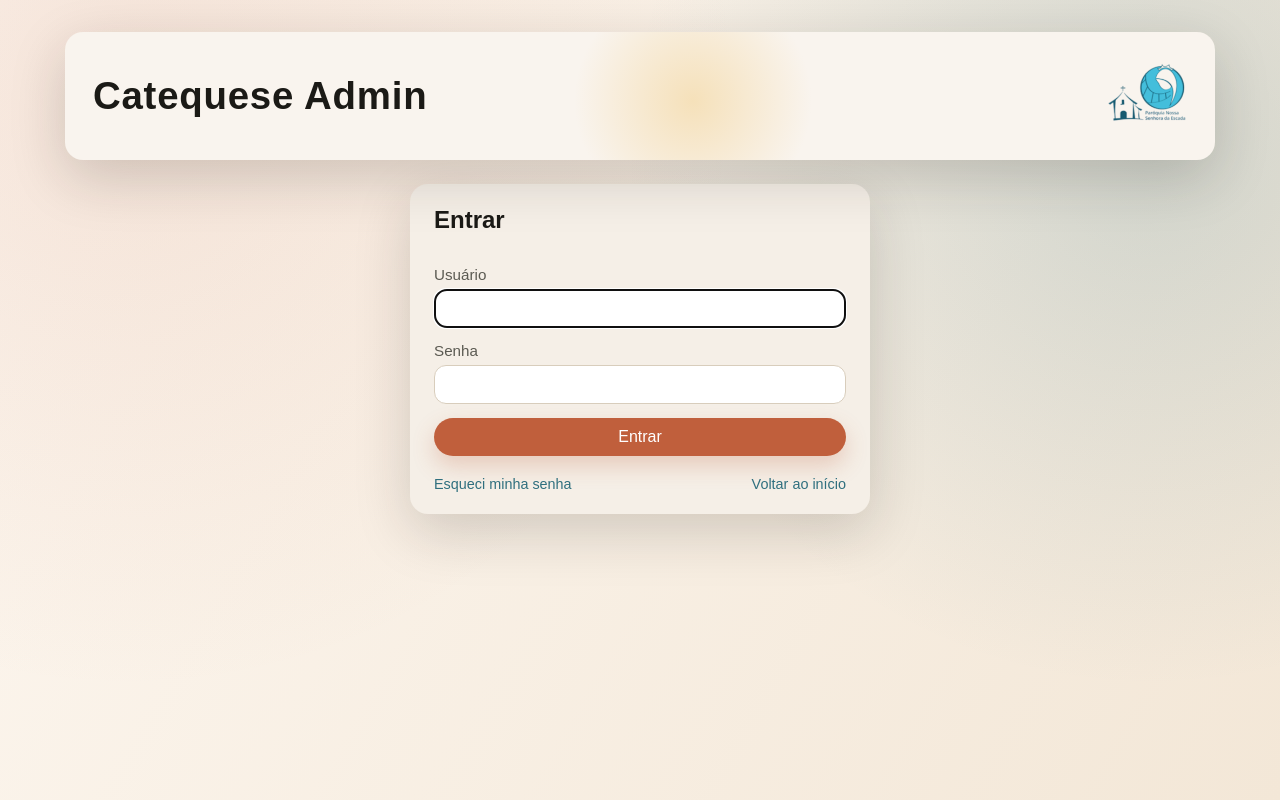
After one commit to shadoways/catequese-escada, a web app: page /login.html in a window 1280 px wide. The commit adds this page. Run offline with its HTML, style and script files only (its server is not run), Linux system fonts and the light colour scheme; data that the repository does not hold is empty.

Commit message:
Etapa 5: telas de login, primeiro acesso e recuperacao de senha
Novos arquivos: auth.js, login.html/js, trocar-senha.html/js,
redefinir-senha.html/js.

- auth.js intercepta o fetch: toda chamada a /api/ sai com o cabecalho
  Authorization, e 401/403 sao tratados num lugar so. Isso evita ter que
  lembrar de tratar sessao em cada ponto que chama a API, inclusive nos
  envios de arquivo do cadastro.
- 401 com token = sessao expirada ou derrubada: limpa e volta ao login. Sem
  token nao redireciona nada, senao um visitante da tela publica de cadastro
  seria jogado para o login por causa de um erro de API.
- 403 com codigo SENHA_PROVISORIA leva direto para a troca obrigatoria.
- A tela de troca obrigatoria esconde a saida lateral: enquanto a senha for
  provisoria o backend barra qualquer outra tela, entao um link voltar so
  levaria a um erro.
- Cadastro segue publico. Consulta e painel exigem login e guardam o destino,
  para o usuario cair direto na aba que tentou abrir.
- Barra de usuario no topo com nome, tipo, trocar senha e sair.

Correcao: .auth-layout form { display: grid } vencia o atributo hidden do
navegador, e o formulario continuava visivel quando o link de recuperacao era
invalido -- mesma armadilha ja vista em .tabs[hidden].

Testado com navegador headless e API simulada: 13 cenarios, incluindo senha
errada, bloqueio 423, primeiro acesso, repeticao divergente, link gasto, link
ausente, sessao expirada e visitante publico.

```diff
--- /dev/null
+++ b/src/main/resources/static/auth.js
@@ -0,0 +1,151 @@
+/*
+ * Camada de sessao compartilhada por todas as telas.
+ *
+ * Precisa ser carregada ANTES de script.js / ficha.js, porque intercepta o
+ * fetch: assim nenhuma chamada a /api/ fica sem o cabecalho Authorization, e
+ * nao e preciso lembrar de tratar 401 em cada lugar que chama a API.
+ */
+(() => {
+  const CHAVE_TOKEN = 'catequese.token';
+  const CHAVE_USUARIO = 'catequese.usuario';
+
+  const lerUsuario = () => {
+    try {
+      const bruto = localStorage.getItem(CHAVE_USUARIO);
+      return bruto ? JSON.parse(bruto) : null;
+    } catch (err) {
+      return null;
+    }
+  };
+
+  const Auth = {
+    token: () => localStorage.getItem(CHAVE_TOKEN),
+
+    usuario: lerUsuario,
+
+    estaLogado: () => Boolean(localStorage.getItem(CHAVE_TOKEN)),
+
+    /** Guarda o que voltou de /api/auth/login ou /trocar-senha. */
+    salvarSessao(dto) {
+      if (dto && dto.token) localStorage.setItem(CHAVE_TOKEN, dto.token);
+      if (dto) {
+        const { token, ...usuario } = dto;
+        localStorage.setItem(CHAVE_USUARIO, JSON.stringify(usuario));
+      }
+    },
+
+    limpar() {
+      localStorage.removeItem(CHAVE_TOKEN);
+      localStorage.removeItem(CHAVE_USUARIO);
+    },
+
+    /** Atalhos de papel. O backend e quem realmente bloqueia; isto so ajusta a tela. */
+    podeEditar: () => Boolean(lerUsuario()?.podeEditar),
+    ehAdmin: () => Boolean(lerUsuario()?.admin),
+
+    irParaLogin(destino) {
+      const params = new URLSearchParams();
+      if (destino) params.set('destino', destino);
+      window.location.href = `login.html${params.toString() ? '?' + params : ''}`;
+    },
+
+    sair() {
+      Auth.limpar();
+      window.location.href = 'login.html';
+    },
+
+    /** Usar no topo de telas que nao fazem sentido sem login. */
+    exigirLogin(destino) {
+      if (Auth.estaLogado()) return true;
+      Auth.irParaLogin(destino);
+      return false;
+    },
+
+    /** Preenche a barrinha de usuario, se a pagina tiver uma. */
+    renderBarraUsuario() {
+      const alvo = document.getElementById('barra-usuario');
+      if (!alvo) return;
+
+      const usuario = lerUsuario();
+      if (!usuario) {
+        alvo.innerHTML =
+          '<a class="botao-falso" href="login.html">Entrar</a>';
+        return;
+      }
+
+      alvo.innerHTML = `
+        <span class="usuario-info">
+          <strong>${escapar(usuario.nome || usuario.username)}</strong>
+          <span class="usuario-tipo">${rotuloTipo(usuario.tipo)}</span>
+        </span>
+        <a class="botao-falso" href="trocar-senha.html">Trocar senha</a>
+        <button type="button" class="secondary" id="btn-sair">Sair</button>
+      `;
+      const botao = document.getElementById('btn-sair');
+      if (botao) botao.addEventListener('click', Auth.sair);
+    }
+  };
+
+  const ROTULOS_TIPO = {
+    CATEQUISTA: 'Catequista',
+    COORDENADOR: 'Coordenador',
+    COORDENADOR_PAROQUIAL: 'Coordenador paroquial'
+  };
+  const rotuloTipo = (tipo) => ROTULOS_TIPO[tipo] || tipo || '';
+
+  const escapar = (valor) => {
+    const div = document.createElement('div');
+    div.textContent = valor === null || valor === undefined ? '' : String(valor);
+    return div.innerHTML;
+  };
+
+  // ---- Interceptacao do fetch ----------------------------------------------
+  // Toda chamada para /api/ leva o token, e as respostas de sessao invalida sao
+  // tratadas num lugar so.
+  const fetchOriginal = window.fetch.bind(window);
+
+  const ehChamadaDaApi = (entrada) => {
+    const url = typeof entrada === 'string' ? entrada : (entrada && entrada.url) || '';
+    return url.includes('/api/');
+  };
+
+  const paginaAtual = () => window.location.pathname.split('/').pop() || 'index.html';
+
+  window.fetch = async (entrada, init = {}) => {
+    if (!ehChamadaDaApi(entrada)) return fetchOriginal(entrada, init);
+
+    const token = Auth.token();
+    const opcoes = { ...init };
+    if (token) {
+      const headers = new Headers(opcoes.headers || {});
+      headers.set('Authorization', `Bearer ${token}`);
+      opcoes.headers = headers;
+    }
+
+    const resposta = await fetchOriginal(entrada, opcoes);
+
+    // Sessao expirada ou derrubada (troca de senha, conta desativada).
+    // So redireciona quem tinha token: visitante da tela publica de cadastro
+    // nao pode ser jogado para o login por causa de um erro de API.
+    if (resposta.status === 401 && token) {
+      Auth.limpar();
+      if (paginaAtual() !== 'login.html') {
+        window.location.href = 'login.html?expirou=1';
+      }
+      return resposta;
+    }
+
+    if (resposta.status === 403) {
+      const corpo = await resposta.clone().json().catch(() => null);
+      if (corpo && corpo.codigo === 'SENHA_PROVISORIA' &&
+          paginaAtual() !== 'trocar-senha.html') {
+        window.location.href = 'trocar-senha.html?obrigatoria=1';
+      }
+    }
+
+    return resposta;
+  };
+
+  window.Auth = Auth;
+  document.addEventListener('DOMContentLoaded', Auth.renderBarraUsuario);
+})();
--- a/src/main/resources/static/ficha.html
+++ b/src/main/resources/static/ficha.html
@@ -20,6 +20,7 @@
     <div id="fichas-container"></div>
   </div>
 
+  <script src="auth.js"></script>
   <script src="ficha.js"></script>
 </body>
 </html>
--- a/src/main/resources/static/index.html
+++ b/src/main/resources/static/index.html
@@ -13,6 +13,8 @@
       <h1>Catequese Admin</h1>
       <img src="logo.png" alt="Logo Catequese" />
     </header>
+
+    <div class="barra-usuario" id="barra-usuario"></div>
 
     <nav class="tabs" id="main-tabs" hidden>
       <button type="button" class="tab-btn active" data-tab="menu">Início</button>
@@ -292,6 +294,7 @@
     </div>
   </div>
 
+  <script src="auth.js"></script>
   <script src="script.js"></script>
 </body>
 </html>
--- /dev/null
+++ b/src/main/resources/static/login.html
@@ -0,0 +1,64 @@
+<!doctype html>
+<html lang="pt-BR">
+<head>
+  <meta charset="utf-8" />
+  <meta name="viewport" content="width=device-width, initial-scale=1" />
+  <title>Entrar - Catequese Admin</title>
+  <link rel="stylesheet" href="style.css" />
+  <link rel="icon" type="image/png" href="logo.png" />
+</head>
+<body>
+  <div class="shell">
+    <header id="header">
+      <h1>Catequese Admin</h1>
+      <img src="logo.png" alt="Logo Catequese" />
+    </header>
+
+    <div class="auth-layout">
+      <section class="panel" id="painel-login">
+        <h2>Entrar</h2>
+        <div id="login-aviso"></div>
+        <form id="form-login" autocomplete="on">
+          <label>
+            Usuário
+            <input id="login-username" type="text" name="username" autocomplete="username"
+                   required autofocus />
+          </label>
+          <label>
+            Senha
+            <input id="login-senha" type="password" name="password"
+                   autocomplete="current-password" required />
+          </label>
+          <button type="submit" id="btn-entrar">Entrar</button>
+        </form>
+        <div class="auth-rodape">
+          <button type="button" class="link-botao" id="link-esqueci">Esqueci minha senha</button>
+          <a class="link-botao" href="index.html">Voltar ao início</a>
+        </div>
+      </section>
+
+      <section class="panel" id="painel-esqueci" hidden>
+        <h2>Recuperar senha</h2>
+        <p class="muted">
+          Informe o e-mail cadastrado. Se houver uma conta com esse endereço,
+          enviaremos um link para você criar uma nova senha.
+        </p>
+        <div id="esqueci-aviso"></div>
+        <form id="form-esqueci">
+          <label>
+            E-mail
+            <input id="esqueci-email" type="email" autocomplete="email" required />
+          </label>
+          <button type="submit" id="btn-enviar-link">Enviar link de recuperação</button>
+        </form>
+        <div class="auth-rodape">
+          <button type="button" class="link-botao" id="link-voltar-login">Voltar ao login</button>
+        </div>
+      </section>
+    </div>
+  </div>
+
+  <script src="auth.js"></script>
+  <script src="login.js"></script>
+</body>
+</html>
--- /dev/null
+++ b/src/main/resources/static/login.js
@@ -0,0 +1,119 @@
+/* Tela de login + pedido de recuperacao de senha. */
+
+const params = new URLSearchParams(window.location.search);
+const destino = params.get('destino');
+
+const aviso = (idCaixa, texto, tipo = 'error') => {
+  const caixa = document.getElementById(idCaixa);
+  caixa.innerHTML = texto ? `<div class="status ${tipo}">${texto}</div>` : '';
+};
+
+const lerErro = async (resposta, padrao) => {
+  const corpo = await resposta.json().catch(() => null);
+  return (corpo && (corpo.erro || corpo.mensagem)) || padrao;
+};
+
+/** Para onde ir depois de entrar. */
+const seguir = (usuario) => {
+  if (usuario && usuario.senhaProvisoria) {
+    window.location.href = 'trocar-senha.html?obrigatoria=1';
+    return;
+  }
+  window.location.href = destino ? `index.html?tab=${encodeURIComponent(destino)}` : 'index.html';
+};
+
+// Quem chegou aqui por sessao expirada merece saber o motivo.
+if (params.get('expirou')) {
+  aviso('login-aviso', 'Sua sessão expirou. Entre novamente.', 'warning');
+}
+if (params.get('senhaRedefinida')) {
+  aviso('login-aviso', 'Senha redefinida. Entre com a nova senha.', 'ok');
+}
+
+document.getElementById('form-login').addEventListener('submit', async (evento) => {
+  evento.preventDefault();
+  const botao = document.getElementById('btn-entrar');
+  const username = document.getElementById('login-username').value.trim();
+  const senha = document.getElementById('login-senha').value;
+
+  if (!username || !senha) {
+    aviso('login-aviso', 'Informe usuário e senha.');
+    return;
+  }
+
+  botao.disabled = true;
+  aviso('login-aviso', '');
+
+  try {
+    const resposta = await fetch('/api/auth/login', {
+      method: 'POST',
+      headers: { 'Content-Type': 'application/json' },
+      body: JSON.stringify({ username, password: senha })
+    });
+
+    if (!resposta.ok) {
+      // 423 = bloqueio por tentativas; a mensagem do backend ja diz quanto falta.
+      aviso('login-aviso', await lerErro(resposta, 'Não foi possível entrar.'));
+      document.getElementById('login-senha').value = '';
+      return;
+    }
+
+    const dados = await resposta.json();
+    Auth.salvarSessao(dados);
+    seguir(dados);
+  } catch (err) {
+    aviso('login-aviso', `Erro de conexão: ${err.message}`);
+  } finally {
+    botao.disabled = false;
+  }
+});
+
+// ---- Recuperacao de senha ----
+const painelLogin = document.getElementById('painel-login');
+const painelEsqueci = document.getElementById('painel-esqueci');
+
+const mostrar = (qualPainel) => {
+  painelLogin.hidden = qualPainel !== 'login';
+  painelEsqueci.hidden = qualPainel !== 'esqueci';
+};
+
+document.getElementById('link-esqueci').addEventListener('click', () => {
+  aviso('esqueci-aviso', '');
+  mostrar('esqueci');
+  document.getElementById('esqueci-email').focus();
+});
+
+document.getElementById('link-voltar-login').addEventListener('click', () => mostrar('login'));
+
+document.getElementById('form-esqueci').addEventListener('submit', async (evento) => {
+  evento.preventDefault();
+  const botao = document.getElementById('btn-enviar-link');
+  const email = document.getElementById('esqueci-email').value.trim();
+  if (!email) return;
+
+  botao.disabled = true;
+  aviso('esqueci-aviso', '');
+
+  try {
+    const resposta = await fetch('/api/auth/esqueci-senha', {
+      method: 'POST',
+      headers: { 'Content-Type': 'application/json' },
+      body: JSON.stringify({ email })
+    });
+    const corpo = await resposta.json().catch(() => null);
+
+    // A resposta e sempre a mesma, exista o e-mail ou nao: a tela nao pode
+    // revelar quais endereços tem conta.
+    aviso(
+      'esqueci-aviso',
+      (corpo && corpo.mensagem) ||
+        'Se houver uma conta com esse e-mail, enviaremos as instruções.',
+      'ok'
+    );
+    document.getElementById('esqueci-email').value = '';
+  } catch (err) {
+    aviso('esqueci-aviso', `Erro de conexão: ${err.message}`);
+  } finally {
+    botao.disabled = false;
+  }
+});
--- a/src/main/resources/static/style.css
+++ b/src/main/resources/static/style.css
@@ -420,6 +420,83 @@ canvas {
 .tabs[hidden] { display: none; }
 
 /* ==========================================================================
+   Sessão: barra de usuário e telas de login / senha.
+   Reaproveita painel, botões e variáveis já definidos acima.
+   ========================================================================== */
+
+.barra-usuario {
+  display: flex;
+  flex-wrap: wrap;
+  justify-content: flex-end;
+  align-items: center;
+  gap: 10px;
+}
+
+.barra-usuario:empty { display: none; }
+
+.usuario-info {
+  display: flex;
+  flex-direction: column;
+  line-height: 1.25;
+  margin-right: 4px;
+}
+
+.usuario-tipo {
+  color: var(--muted);
+  font-size: 0.82rem;
+}
+
+.auth-layout {
+  max-width: 460px;
+  width: 100%;
+  margin: 0 auto;
+  display: grid;
+  gap: 16px;
+}
+
+/* O .panel é grid, mas o <form> é um item só: precisa do próprio espaçamento. */
+.auth-layout form {
+  display: grid;
+  gap: 14px;
+}
+
+/* Sem isto o display:grid acima vence o atributo hidden do navegador e o
+   formulário continua aparecendo quando o link de recuperação é inválido. */
+.auth-layout form[hidden],
+.panel[hidden] {
+  display: none;
+}
+
+.auth-rodape {
+  display: flex;
+  flex-wrap: wrap;
+  justify-content: space-between;
+  align-items: center;
+  gap: 10px;
+  padding-top: 4px;
+}
+
+.auth-rodape[hidden] { display: none; }
+
+/* Botão com aparência de link, para ações secundárias */
+.link-botao {
+  background: none;
+  border: none;
+  box-shadow: none;
+  padding: 0;
+  color: var(--accent-2);
+  font-size: 0.9rem;
+  text-decoration: none;
+  cursor: pointer;
+  width: auto;
+}
+
+.link-botao:hover {
+  text-decoration: underline;
+  transform: none;
+}
+
+/* ==========================================================================
    Menu inicial — tela de entrada com os atalhos para cadastro e consultas.
    Reaproveita as variáveis, sombra e raio já definidos acima.
    ========================================================================== */
@@ -556,6 +633,7 @@ canvas {
   border: 1px solid var(--accent);
   font-size: 0.9rem;
   white-space: nowrap;
+  text-decoration: none;
 }
 
 .nome-link {
@@ -862,6 +940,7 @@ canvas {
   #main-tabs,
   .tabs,
   .tab-content,
+  .barra-usuario,
   #header {
     display: none !important;
   }
```
Also changed, not shown: src/main/resources/static/redefinir-senha.html (added, +46 -0 lines), src/main/resources/static/redefinir-senha.js (added, +56 -0 lines), src/main/resources/static/script.js (+14 -0 lines), src/main/resources/static/trocar-senha.html (added, +50 -0 lines), src/main/resources/static/trocar-senha.js (added, +65 -0 lines).
